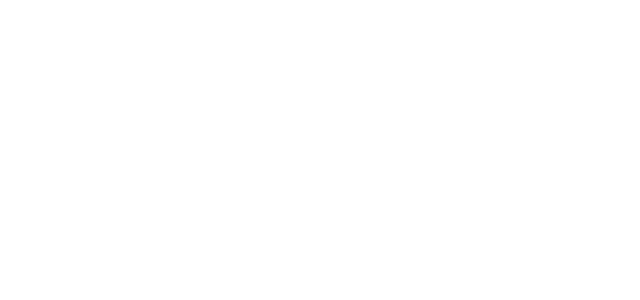
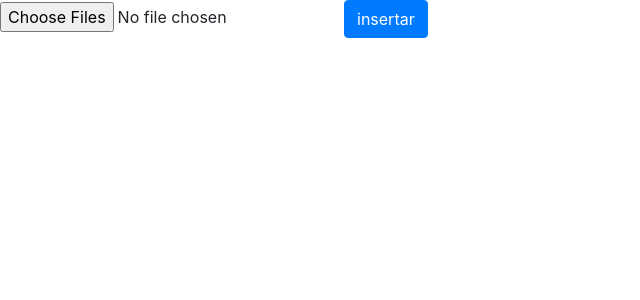
Before and after one commit to erickgordo64/frontend-mia-1s2021, a React (Create React App) app in the folder mia-proyecto-final/: page /carga in a window 1280 px wide. Shown: the top 300 px of the page, without its empty margins (0-640 px from the left). Built offline with nearby package versions, Linux system fonts and the light colour scheme.

Commit message:
carga masiva

```diff
--- a/mia-proyecto-final/src/App.js
+++ b/mia-proyecto-final/src/App.js
@@ -6,6 +6,7 @@
 import login from './components/login'
 import loginA from './components/loginA'
 import Estudiante from './components/estudiante';
+import Carga from './components/carga'
 
 function App() {
   return (
@@ -13,6 +14,7 @@
       <Route path="/" exact component={login}></Route>
       <Route path="/loginA" exact component={loginA}></Route>
       <Route path="/estudiante" component={Estudiante}></Route>
+      <Route path="/carga" component={Carga}></Route>
     </Router>
   );
 }
--- /dev/null
+++ b/mia-proyecto-final/src/components/carga.js
@@ -0,0 +1,39 @@
+import React, { Component, useState } from 'react';
+import { Link } from 'react-router-dom';
+import axios from 'axios';
+import Cookies from 'universal-cookie';
+import NavCliente from './navcliente';
+
+function Carga(){
+
+    const[archivos, setArchivos]=useState(null);
+
+    const subirArchivos=e=> {
+        setArchivos(e);
+    }
+
+    const insertarArchivos = async ()=>{
+        const f = new FormData();
+
+        for (let index=0; index< archivos.length; index++){
+            f.append("archivo", archivos[index]);
+        }
+
+        await axios.post("http://localhost:4000/archivo",f)
+        .then(response=>{
+            console.log(response.data)
+        }).catch(error=>{
+            console.log(error)
+        })
+    }
+
+        return(
+            <div>
+                <input type="file" name="files" multiple onChange={(e)=>subirArchivos(e.target.files)}></input>
+                <button className="btn btn-primary" onClick={()=>insertarArchivos()}>insertar</button>
+            </div>
+        )
+
+}
+
+export default Carga;
```
